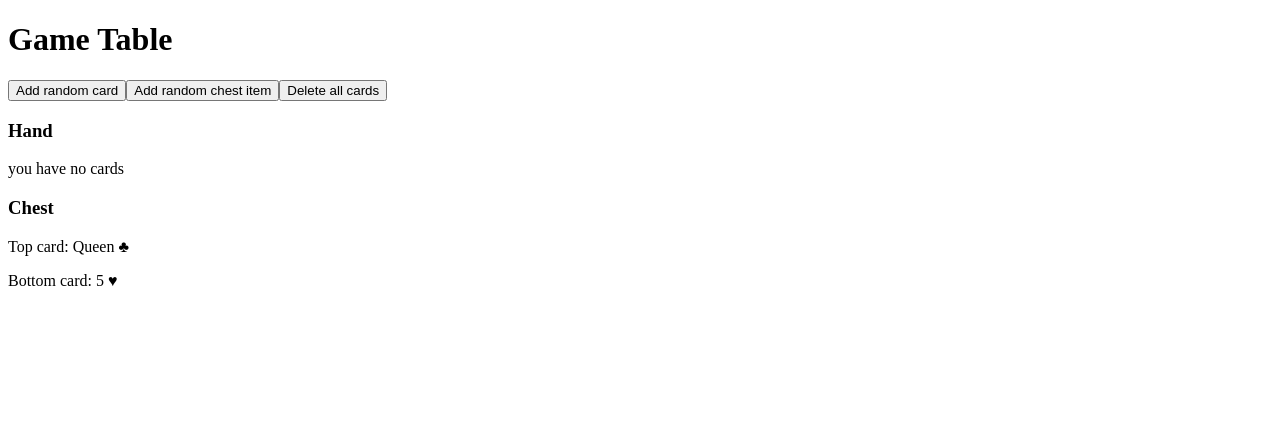
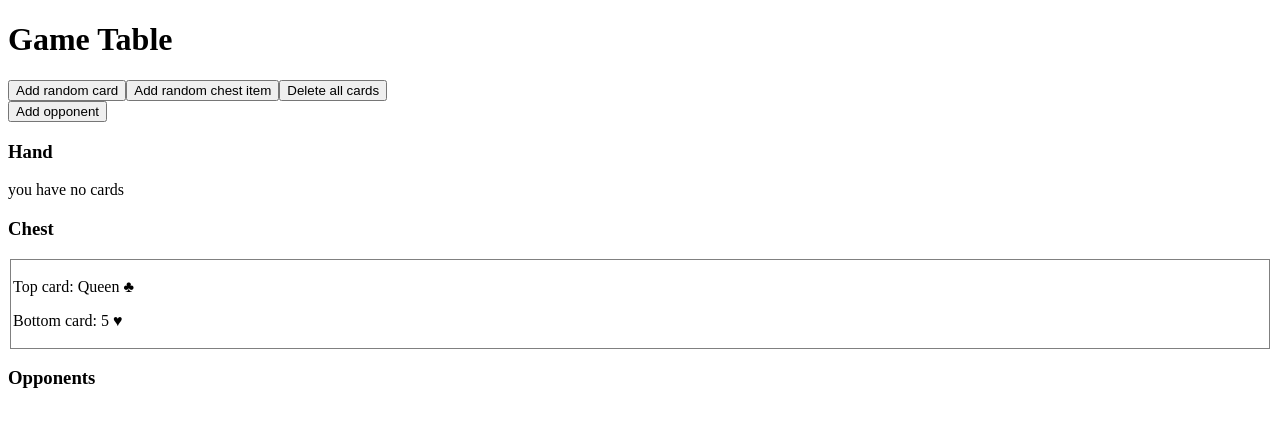
Before and after one commit to Xanclry/frontend-spanish-fool, a React (Create React App) app: page /game/table in a window 1280 px wide. Both pictures are taken after a click on the button "Add random chest item". Shown: the top 426 px of the page. Built offline with nearby package versions, Linux system fonts and the light colour scheme.

Commit message:
added opponents store

```diff
--- a/package.json
+++ b/package.json
@@ -16,6 +16,7 @@
     "@types/react-router-dom": "^5.1.7",
     "@types/sockjs-client": "^1.5.0",
     "@types/stompjs": "^2.3.4",
+    "@types/uuid": "^8.3.0",
     "history": "^4.10.1",
     "immer": "^8.0.1",
     "react": "^17.0.1",
@@ -31,6 +32,7 @@
     "sockjs-client": "^1.5.0",
     "stompjs": "^2.3.3",
     "typescript": "^4.2.3",
+    "uuid": "^8.3.2",
     "web-vitals": "^1.1.0"
   },
   "scripts": {
--- /dev/null
+++ b/src/components/pages/game/table/chest-component/chestComponent.module.scss
@@ -0,0 +1,7 @@
+.chestWrap {
+  .chestItemWrap {
+    border: gray 1px solid;
+    margin: 2px;
+    padding: 2px;
+  }
+}
--- /dev/null
+++ b/src/components/pages/game/table/chest-component/chestComponent.tsx
@@ -0,0 +1,33 @@
+import { ChestPair } from '../../../../../model/chest/chest-pair'
+import styles from './chestComponent.module.scss'
+
+interface ChestComponentProps {
+  chestItems: ChestPair[]
+}
+
+export const ChestComponent = ({ chestItems }: ChestComponentProps) => {
+  return (
+    <div className={styles.chestWrap}>
+      <h3>Chest</h3>
+      {chestItems.length ? (
+        chestItems.map(item => (
+          <div className={styles.chestItemWrap}>
+            {item.topCard ? (
+              <p>{`Top card: ${item.topCard.rank.name} ${item.topCard.suit.logo}`}</p>
+            ) : (
+              <p>{`Top card: unknown`}</p>
+            )}
+
+            {item.bottomCard ? (
+              <p>{`Bottom card: ${item.bottomCard.rank.name} ${item.bottomCard.suit.logo}`}</p>
+            ) : (
+              <p>{`Bottom card: unknown`}</p>
+            )}
+          </div>
+        ))
+      ) : (
+        <p>No chest items</p>
+      )}
+    </div>
+  )
+}
--- a/src/components/pages/game/table/game-table.tsx
+++ b/src/components/pages/game/table/game-table.tsx
@@ -5,10 +5,16 @@ import { playerDeckActions } from '../../../../state/table/player-deck/playerDec
 import { Card } from '../../../../model/card/card'
 import { getRandomCard } from '../../../../utils/card-utils'
 import { ChestPair } from '../../../../model/chest/chest-pair'
+import { ChestComponent } from './chest-component/chestComponent'
+import { opponentsDecksActions } from '../../../../state/table/opponents-deck/opponentsDecksSlice'
+import { OpponentComponent } from './opponent/opponentComponent'
 
 export const GameTable = () => {
   const playerHand = useSelector((state: RootState) => state.player.hand)
   const playerChestItems = useSelector((state: RootState) => state.player.chest)
+
+  const opponents = useSelector((state: RootState) => state.opponents.opponents)
+
   const dispatch = useDispatch<AppDispatch>()
 
   const addRandomCardToHand = () => {
@@ -25,12 +31,19 @@ export const GameTable = () => {
     dispatch(playerDeckActions.removeAllCards())
   }
 
+  const addOpponent = () => {
+    dispatch(opponentsDecksActions.addOpponent())
+  }
+
   return (
     <>
       <h1>Game Table</h1>
       <button onClick={addRandomCardToHand}>Add random card</button>
       <button onClick={addRandomChestItem}>Add random chest item</button>
       <button onClick={deleteAllCards}>Delete all cards</button>
+      <br />
+      <button onClick={addOpponent}>Add opponent</button>
+
       <div>
         <div>
           <h3>Hand</h3>
@@ -45,22 +58,19 @@ export const GameTable = () => {
           )}
         </div>
         <div>
-          <h3>Chest</h3>
-          {playerChestItems.length ? (
-            playerChestItems.map(chestItem => (
-              <div>
-                <p>{`Top card: ${chestItem.topCard.rank.name} ${chestItem.topCard.suit.logo}`}</p>
-                {chestItem.bottomCard ? (
-                  <p>{`Bottom card: ${chestItem.bottomCard.rank.name} ${chestItem.bottomCard.suit.logo}`}</p>
-                ) : (
-                  <p>{`Bottom card: unknown`}</p>
-                )}
-              </div>
-            ))
-          ) : (
-            <p>you have no chest items</p>
-          )}
+          <ChestComponent chestItems={playerChestItems} />
         </div>
+      </div>
+
+      <div>
+        <h3>Opponents</h3>
+        {opponents.map(opp => (
+          // <div>
+          //   <p>`${opp.hand.handCardCount} in the hand`</p>
+          //   <ChestComponent chestItems={opp.hand.chest} />
+          // </div>
+          <OpponentComponent opponent={opp} />
+        ))}
       </div>
     </>
   )
--- /dev/null
+++ b/src/components/pages/game/table/opponent/opponentComponent.module.scss
@@ -0,0 +1,4 @@
+.opponentWrap {
+  border: black 1px solid;
+  margin: 5px;
+}
--- /dev/null
+++ b/src/components/pages/game/table/opponent/opponentComponent.tsx
@@ -0,0 +1,45 @@
+import React from 'react'
+import { Opponent } from '../../../../../model/opponent/opponent'
+import { ChestComponent } from '../chest-component/chestComponent'
+import styles from './opponentComponent.module.scss'
+import { useDispatch } from 'react-redux'
+import { AppDispatch } from '../../../../../state'
+import { opponentsDecksActions } from '../../../../../state/table/opponents-deck/opponentsDecksSlice'
+import { getRandomCard } from '../../../../../utils/card-utils'
+
+interface OpponentProps {
+  opponent: Opponent
+}
+
+export const OpponentComponent = ({ opponent }: OpponentProps) => {
+  const dispatch = useDispatch<AppDispatch>()
+  const { playerId } = opponent
+
+  const deleteOpponent = () => {
+    dispatch(opponentsDecksActions.deleteOpponent(playerId))
+  }
+
+  const addCard = () => {
+    dispatch(opponentsDecksActions.addCard(playerId))
+  }
+
+  const addChestItem = () => {
+    const payload = {
+      playerId,
+      topCard: getRandomCard(),
+    }
+    dispatch(opponentsDecksActions.addChestItem(payload))
+  }
+
+  return (
+    <div className={styles.opponentWrap}>
+      <button onClick={deleteOpponent}>Delete the opponent</button>
+      <button onClick={addCard}>Add a card</button>
+      <button onClick={addChestItem}>Add a random chest item</button>
+
+      <p>My id: {playerId}</p>
+      <p>{opponent.hand.handCardCount} in the hand</p>
+      <ChestComponent chestItems={opponent.hand.chest} />
+    </div>
+  )
+}
--- a/src/model/chest/chest-pair.ts
+++ b/src/model/chest/chest-pair.ts
@@ -1,6 +1,6 @@
 import { Card } from '../card/card'
 
 export interface ChestPair {
-  topCard: Card
+  topCard: Card | null
   bottomCard: Card | null
 }
--- /dev/null
+++ b/src/model/deck/opponent-deck.ts
@@ -0,0 +1,6 @@
+import { ChestPair } from '../chest/chest-pair'
+
+export interface OpponentDeck {
+  handCardCount: number
+  chest: ChestPair[]
+}
--- /dev/null
+++ b/src/model/opponent/opponent.ts
@@ -0,0 +1,6 @@
+import { OpponentDeck } from '../deck/opponent-deck'
+
+export interface Opponent {
+  playerId: number
+  hand: OpponentDeck
+}
--- a/src/state/rootReducer.ts
+++ b/src/state/rootReducer.ts
@@ -1,8 +1,10 @@
 import { combineReducers } from '@reduxjs/toolkit'
 import { playerDeckSlice } from './table/player-deck/playerDeckSlice'
+import { opponentsDecksSlice } from './table/opponents-deck/opponentsDecksSlice'
 
 const rootReducer = combineReducers({
   player: playerDeckSlice.reducer,
+  opponents: opponentsDecksSlice.reducer,
 })
 
 export type RootState = ReturnType<typeof rootReducer>
--- /dev/null
+++ b/src/state/table/opponents-deck/opponentsDecksSlice.ts
@@ -0,0 +1,66 @@
+import { createSlice, PayloadAction } from '@reduxjs/toolkit'
+import { Opponent } from '../../../model/opponent/opponent'
+import { Card } from '../../../model/card/card'
+import { ChestPair } from '../../../model/chest/chest-pair'
+
+interface OpponentsDecksState {
+  opponentsCount: number
+  opponents: Opponent[]
+}
+
+export interface AddChestPayload {
+  playerId: number
+  topCard: Card
+}
+
+const initialState = { opponentsCount: 0, opponents: [] } as OpponentsDecksState
+
+export const opponentsDecksSlice = createSlice({
+  name: 'opponentsDecks',
+  initialState,
+  reducers: {
+    addOpponent: state => {
+      state.opponentsCount += 1
+      const opponentHand: Opponent = {
+        // todo get player id
+        playerId: Date.now(),
+        hand: {
+          handCardCount: 0,
+          chest: [],
+        },
+      }
+      state.opponents.push(opponentHand)
+    },
+    deleteOpponent: (state, action: PayloadAction<number>) => {
+      if (state.opponents.find(opp => opp.playerId === action.payload)) {
+        state.opponentsCount -= 1
+        state.opponents = state.opponents.filter(opp => opp.playerId !== action.payload)
+      }
+    },
+    deleteAllOpponents: state => {
+      state.opponentsCount = 0
+      state.opponents = []
+    },
+    addCard: (state, action: PayloadAction<number>) => {
+      const playerId = action.payload
+      const oldOpponentStateIndex = state.opponents.findIndex(opp => opp.playerId === playerId)
+      if (oldOpponentStateIndex !== -1) {
+        state.opponents[oldOpponentStateIndex].hand.handCardCount += 1
+      }
+    },
+    addChestItem: (state, action: PayloadAction<AddChestPayload>) => {
+      const { playerId, topCard } = action.payload
+      const oldOpponentStateIndex = state.opponents.findIndex(opp => opp.playerId === playerId)
+      if (oldOpponentStateIndex !== -1) {
+        const newChestItem: ChestPair = {
+          topCard,
+          bottomCard: null,
+        }
+        state.opponents[oldOpponentStateIndex].hand.chest.push(newChestItem)
+      }
+    },
+  },
+})
+
+export default opponentsDecksSlice.reducer
+export const opponentsDecksActions = opponentsDecksSlice.actions
```
Also changed, not shown: 1 other file (tests, documents, lock files or other folders).
